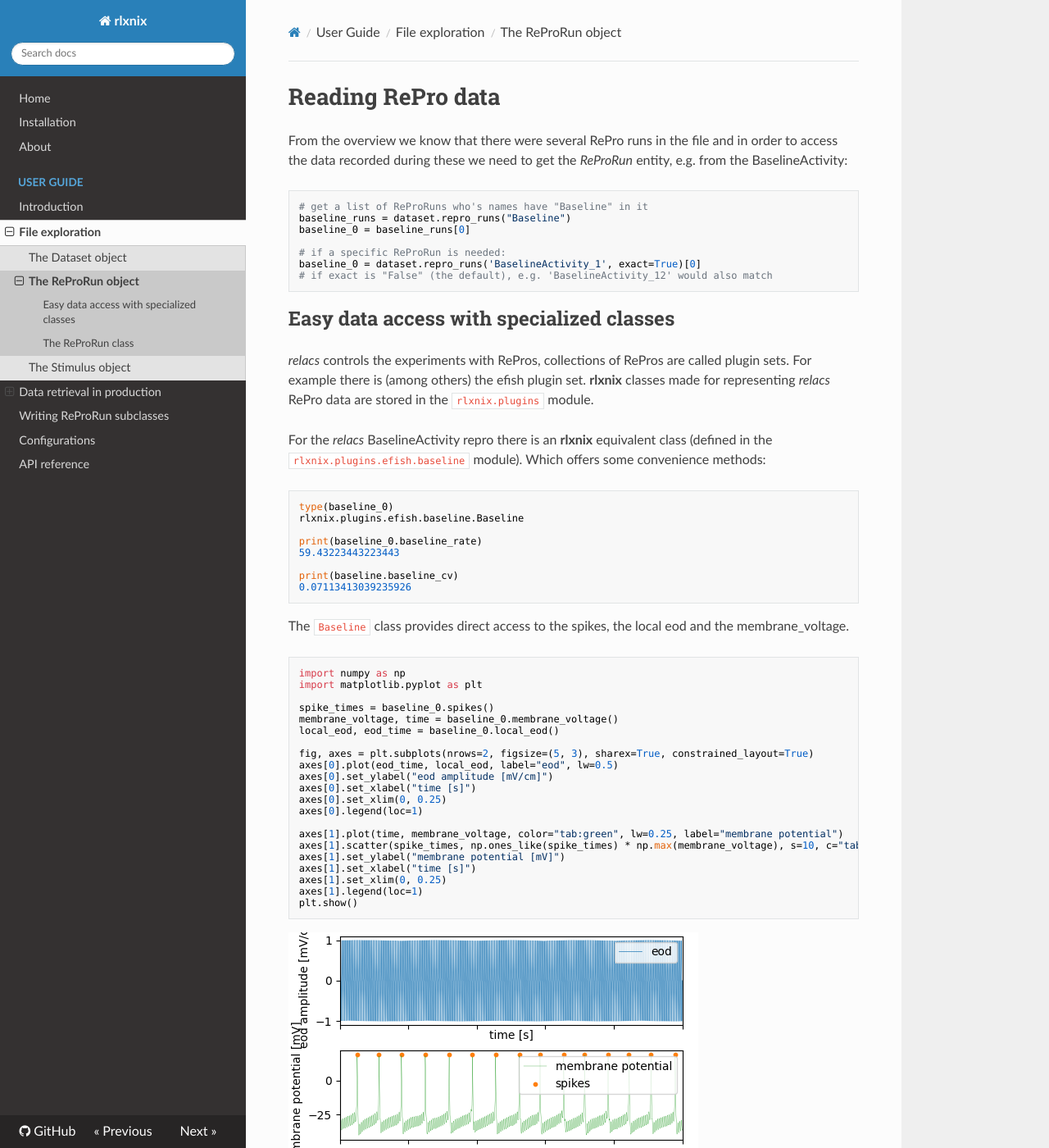
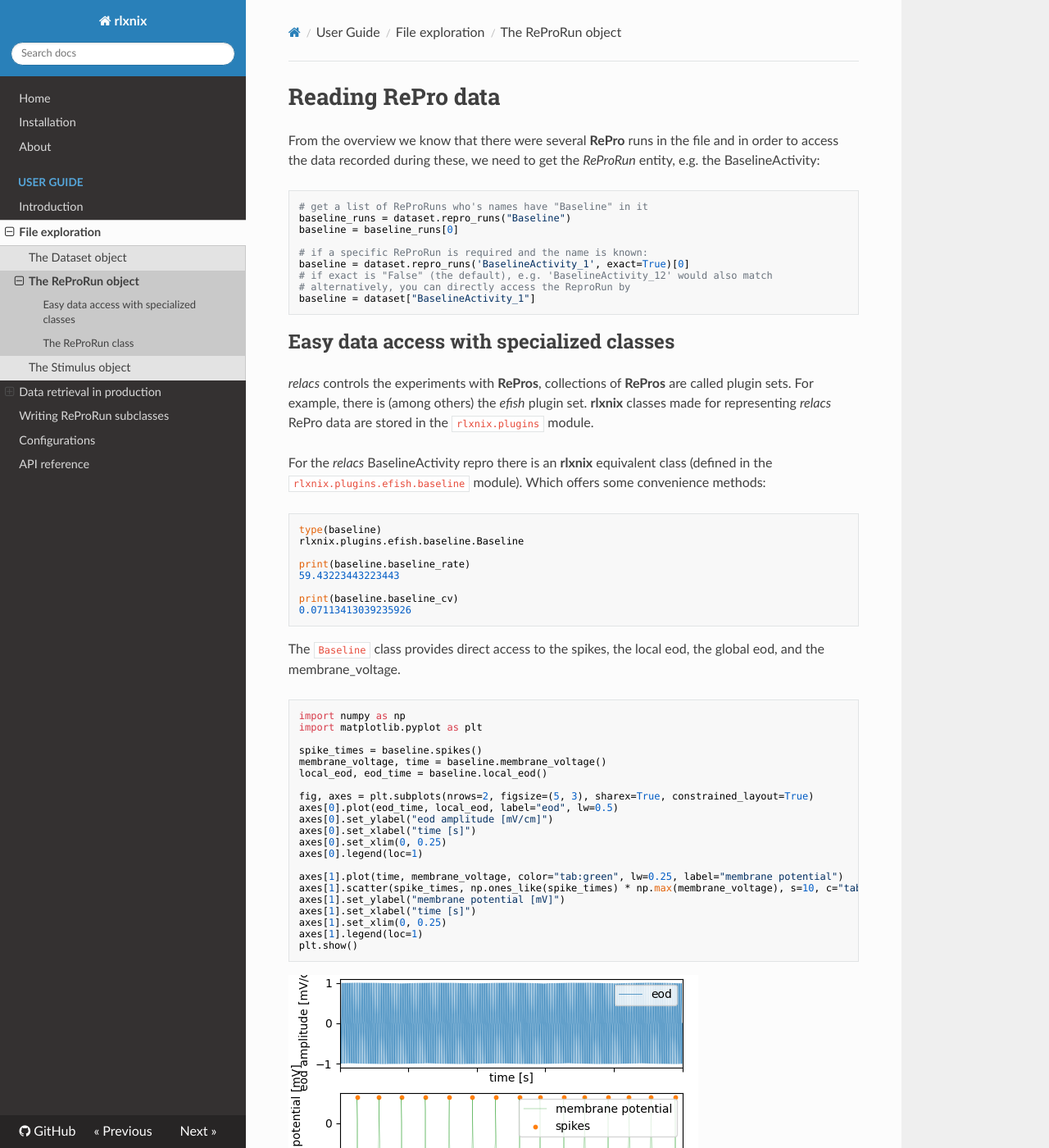
Before and after one commit to wendtalexander/relacsed_nix, an MkDocs documentation site: the page built from docs/repro_run.md, in a window 1280 px wide and 1400 px high. Shown: the whole window at 82% size. Built offline with MkDocs 1.6.1, drawn with Linux system fonts in a browser that asks for light colours; nearby versions of some CDN libraries.

````diff
--- a/docs/repro_run.md
+++ b/docs/repro_run.md
@@ -1,43 +1,45 @@
 # Reading RePro data
 
-From the overview we know that there were several RePro runs in the file and in order to access the data recorded during these we need to get the *ReProRun* entity, e.g. from the BaselineActivity:
+From the overview we know that there were several **RePro** runs in the file and in order to access the data recorded during these, we need to get the *ReProRun* entity, e.g. the BaselineActivity:
 
 ```python
 # get a list of ReProRuns who's names have "Baseline" in it
 baseline_runs = dataset.repro_runs("Baseline")
-baseline_0 = baseline_runs[0]
+baseline = baseline_runs[0]
 
-# if a specific ReProRun is needed:
-baseline_0 = dataset.repro_runs('BaselineActivity_1', exact=True)[0]
+# if a specific ReProRun is required and the name is known:
+baseline = dataset.repro_runs('BaselineActivity_1', exact=True)[0]
 # if exact is "False" (the default), e.g. 'BaselineActivity_12' would also match
+# alternatively, you can directly access the ReproRun by
+baseline = dataset["BaselineActivity_1"]
 ```
 
 ## Easy data access with specialized classes
 
-*relacs* controls the experiments with RePros, collections of RePros are called plugin sets. For example there is (among others) the efish plugin set. **rlxnix** classes made for representing *relacs* RePro data are stored in the ``rlxnix.plugins`` module.
+*relacs* controls the experiments with **RePros**, collections of **RePros** are called plugin sets. For example, there is (among others) the *efish* plugin set. **rlxnix** classes made for representing *relacs* RePro data are stored in the ``rlxnix.plugins`` module.
 
 For the *relacs* BaselineActivity repro there is an **rlxnix** equivalent class (defined in the ``rlxnix.plugins.efish.baseline`` module). Which offers some convenience methods:
 
 ```python
-type(baseline_0)
+type(baseline)
 rlxnix.plugins.efish.baseline.Baseline
 
-print(baseline_0.baseline_rate)
+print(baseline.baseline_rate)
 59.43223443223443
 
 print(baseline.baseline_cv)
 0.07113413039235926
 ```
 
-The ``Baseline`` class provides direct access to the spikes, the local eod and the membrane_voltage.
+The ``Baseline`` class provides direct access to the spikes, the local eod, the global eod, and the membrane_voltage.
 
 ```python
 import numpy as np
 import matplotlib.pyplot as plt
 
-spike_times = baseline_0.spikes()
-membrane_voltage, time = baseline_0.membrane_voltage()
-local_eod, eod_time = baseline_0.local_eod()
+spike_times = baseline.spikes()
+membrane_voltage, time = baseline.membrane_voltage()
+local_eod, eod_time = baseline.local_eod()
 
 fig, axes = plt.subplots(nrows=2, figsize=(5, 3), sharex=True, constrained_layout=True)
 axes[0].plot(eod_time, local_eod, label="eod", lw=0.5)
````
Also changed, not shown: README.md (+24 -0 lines), docs/file_exploration.md (+1 -1 lines), docs/introduction.md (+1 -1 lines), setup.py (+5 -3 lines).
